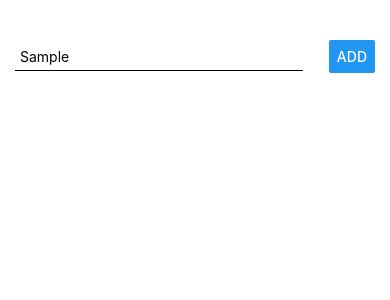
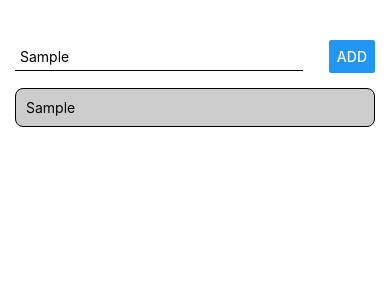
Before and after one commit to etEthiopia/ReactNativeGIS, a React Native app: screen / in a window 390 px wide. Both pictures are taken after typing "Sample" into the empty fields and a click on the button "ADD". Shown: the top 300 px of the page. Built offline with nearby package versions, Linux system fonts and the light colour scheme.

Commit message:
goals with a scrollview

```diff
--- a/App.js
+++ b/App.js
@@ -1,24 +1,43 @@
 import React, { useState } from "react";
-import { StyleSheet, Text, View, Button, TextInput } from "react-native";
+import {
+  StyleSheet,
+  Text,
+  View,
+  Button,
+  TextInput,
+  ScrollView
+} from "react-native";
 
 export default function App() {
   const [enteredGoal, setEnteredGoal] = useState("");
+  const [courseGoals, setCourseGoals] = useState([]);
 
-
-  const newGoalInputHandler = enteredText =>{
+  const newGoalInputHandler = enteredText => {
     setEnteredGoal(enteredText);
-  }
+  };
 
   const addGoalBtnHandler = () => {
-    console.log(enteredGoal);
-  }
+    setCourseGoals(currentGoals => [...courseGoals, enteredGoal]);
+  };
 
   return (
     <View style={styles.container}>
       <View style={styles.addGoal}>
-        <TextInput onChangeText={newGoalInputHandler} value={enteredGoal} style={styles.newGoal} placeholder="New Goal" />
+        <TextInput
+          onChangeText={newGoalInputHandler}
+          value={enteredGoal}
+          style={styles.newGoal}
+          placeholder="New Goal"
+        />
         <Button onPress={addGoalBtnHandler} title="ADD" />
       </View>
+      <ScrollView style={styles.goalsContainer}>
+        {courseGoals.map(goal => (
+          <View key={goal} style={styles.goalView}>
+            <Text>{goal}</Text>
+          </View>
+        ))}
+      </ScrollView>
     </View>
   );
 }
@@ -29,15 +48,26 @@ const styles = StyleSheet.create({
     paddingVertical: 40,
     paddingHorizontal: 15
   },
-  addGoal:{
+  addGoal: {
     flexDirection: "row",
     justifyContent: "space-between",
-    alignItems: 'center'
+    alignItems: "center"
   },
   newGoal: {
     padding: 5,
     width: "80%",
     borderBottomColor: "black",
     borderBottomWidth: 1
+  },
+  goalsContainer: {
+    paddingVertical: 10
+  },
+  goalView: {
+    padding: 10,
+    backgroundColor: "#ccc",
+    borderColor: "black",
+    borderWidth: 1,
+    borderRadius: 8,
+    marginVertical: 5
   }
 });
```
